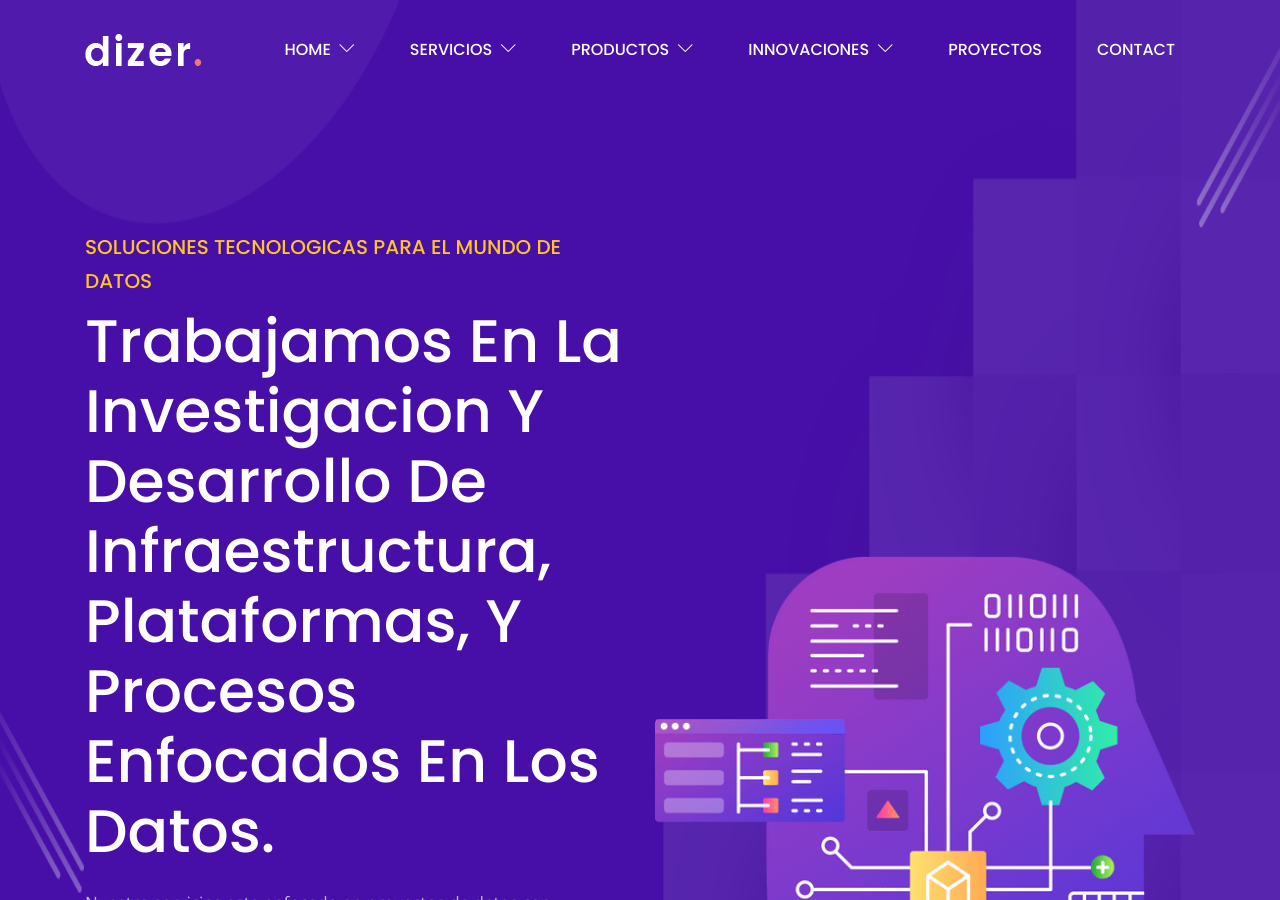
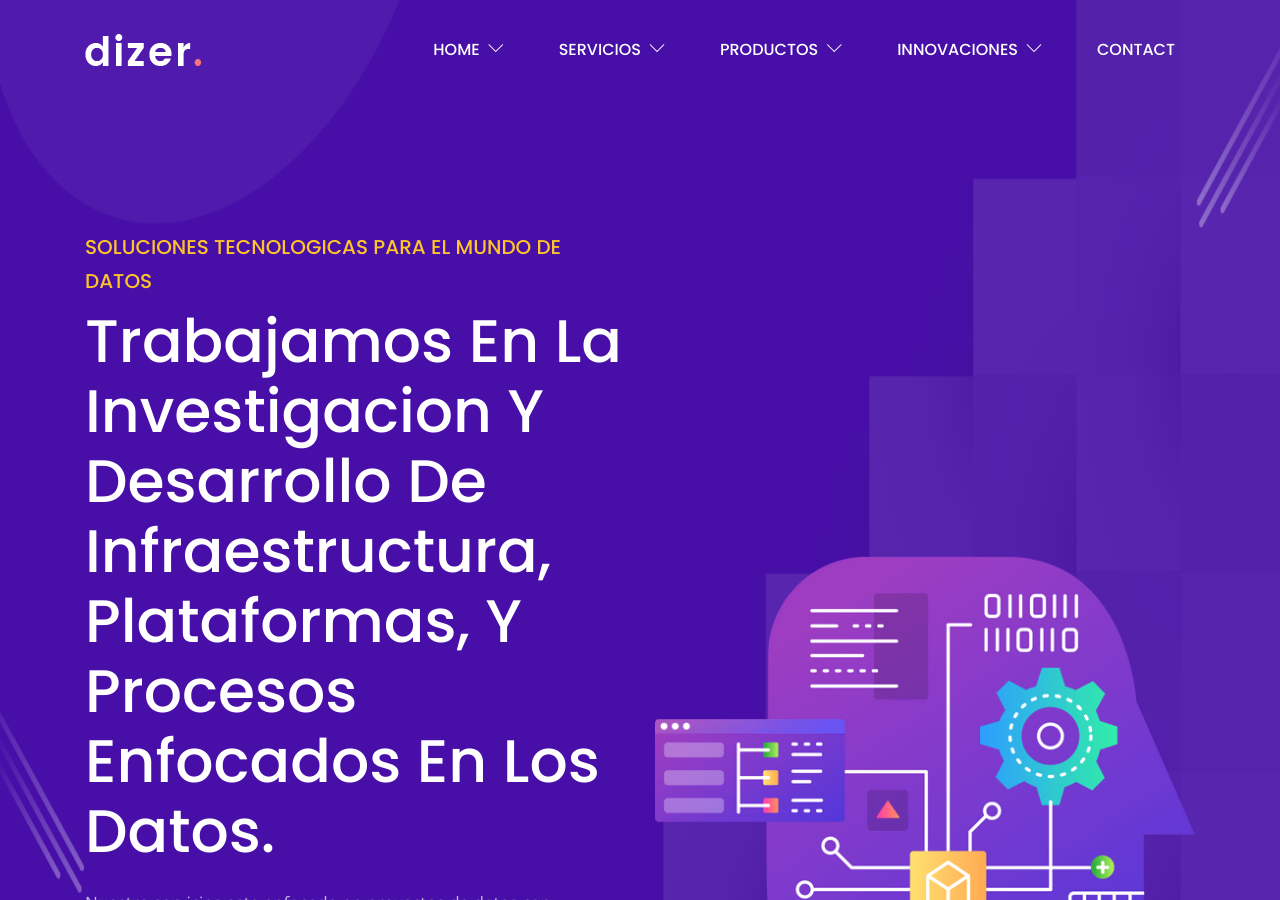
Before and after one commit to armandoytriago/aj2, a Jekyll site: the page built from index.html, in a window 1280 px wide and 900 px high. Built offline with Jekyll 4.4.1, drawn with Linux system fonts in a browser that asks for light colours.

Commit message:
Update navigation.yml

```diff
--- a/_data/navigation.yml
+++ b/_data/navigation.yml
@@ -50,8 +50,6 @@ main:
         url: /portfolio-2.html
       - name: Machine Learning
         url: /404
-  - name: Proyectos
-    url: /blog-1.html
   - name: Contact
     url: /contact.html
 
```
